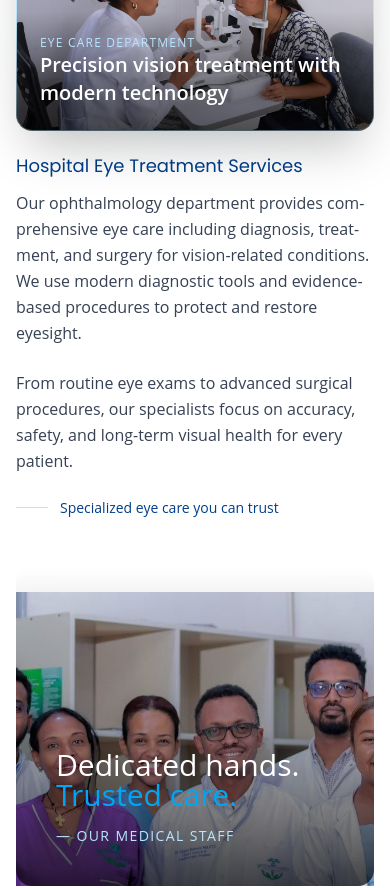
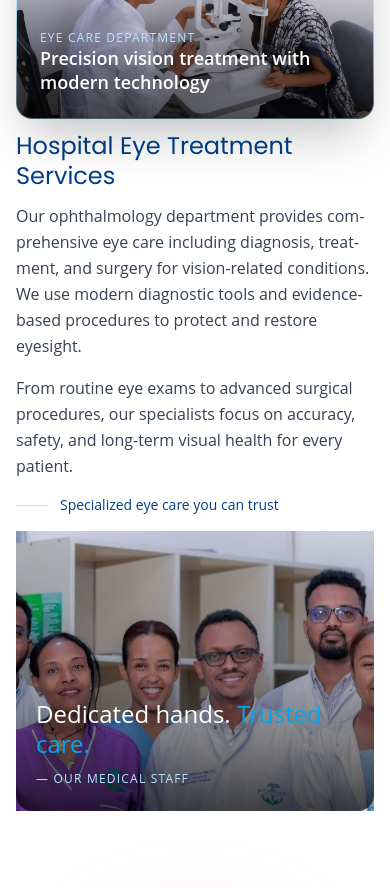
Before and after one commit to Tsedniya/Grand_Bishoftu_Hospital, a React (Vite) app in the folder myapp/: page /about in a window 390 px wide. Shown: the part 1660-2548 px from the top of the page. Built offline with nearby package versions, Linux system fonts and the light colour scheme.

Commit message:
frontend:home

```diff
--- a/myapp/src/components/TitleAbout.jsx
+++ b/myapp/src/components/TitleAbout.jsx
@@ -13,7 +13,9 @@ const TitleAbout = () => {
 
   useEffect(() => {
     const handleResize = () => setIsDesktop(window.innerWidth >= 1024);
+
     window.addEventListener("resize", handleResize);
+
     return () => window.removeEventListener("resize", handleResize);
   }, []);
 
@@ -27,10 +29,10 @@ const TitleAbout = () => {
   const scale = useTransform(scrollYProgress, [0, 1], [0.9, 1.1]);
 
   return (
-    <div className="bg-white  mt-3 py-10 px-4 sm:px-[5vw] md:px-[6vw] lg:px-[9vw]">
+    <div className="bg-white sm:-mt-5  md:mt-0 py-10 px-4 sm:px-[5vw] md:px-[6vw] lg:px-[9vw]">
 
       {/* ROW */}
-      <div className="flex flex-col lg:flex-row-reverse lg:h-[420px] items-stretch gap-6 lg:gap-10">
+      <div className="flex flex-col lg:flex-row-reverse lg:h-[420px] items-stretch gap-3 lg:gap-10">
 
         {/* IMAGE SIDE */}
         <motion.div
@@ -56,7 +58,8 @@ const TitleAbout = () => {
                 <p className="text-xs uppercase tracking-widest text-sky-200">
                   Eye Care Department
                 </p>
-                <p className="text-xl md:text-lg font-semibold">
+
+                <p className="text-lg md:text-xl font-semibold leading-snug">
                   Precision vision treatment with modern technology
                 </p>
               </div>
@@ -73,7 +76,7 @@ const TitleAbout = () => {
           transition={{ duration: 0.6, delay: 0.2 }}
           className="w-full lg:w-1/2 h-full flex flex-col justify-center"
         >
-          <h3 className="text-lg sm:text-3xl md:text-5xl mb-3 text-[#023E8A] font-poppins leading-tight md:leading-snug">
+          <h3 className="text-2xl sm:text-3xl md:text-5xl mb-3 text-[#023E8A] font-poppins leading-tight md:leading-snug">
             Hospital Eye Treatment Services
           </h3>
 
@@ -84,12 +87,12 @@ const TitleAbout = () => {
             restore eyesight.
           </p>
 
-          <p className="font-opensans text-base lg:text-lg leading-relaxed text-left lg:text-justify mt-6 text-gray-700">
+          <p className="font-opensans text-base lg:text-lg leading-relaxed text-left lg:text-justify mt-4 text-gray-700">
             From routine eye exams to advanced surgical procedures, our specialists
             focus on accuracy, safety, and long-term visual health for every patient.
           </p>
 
-          <div className="mt-6 flex items-center gap-3 text-sm text-[#023E8A]">
+          <div className="mt-4 flex items-center gap-3 text-sm text-[#023E8A]">
             <div className="h-px w-8 bg-sky-200" />
             <span>Specialized eye care you can trust</span>
           </div>
@@ -100,7 +103,7 @@ const TitleAbout = () => {
       {/* FINAL ZOOM IMAGE */}
       <div
         ref={imageRef}
-        className="my-12 pt-10 md:my-20 h-auto lg:h-[80vh] overflow-hidden relative"
+        className="mt-4 md:mt-16 h-auto lg:h-[80vh] overflow-hidden relative"
       >
         <motion.img
           src={photo06}
@@ -110,12 +113,13 @@ const TitleAbout = () => {
 
         <div className="absolute inset-0 bg-gradient-to-b from-transparent via-black/20 to-black/70 rounded-2xl" />
 
-        <div className="absolute bottom-10 left-10 right-10 text-white">
-          <p className="text-3xl md:text-5xl font-medium leading-none">
-            Dedicated hands. <span className="text-sky-500">Trusted care.</span>
+        <div className="absolute bottom-6 md:bottom-10 left-5 md:left-10 right-5 md:right-10 text-white">
+          <p className="text-2xl sm:text-3xl md:text-5xl font-medium leading-tight">
+            Dedicated hands.{" "}
+            <span className="text-sky-500">Trusted care.</span>
           </p>
 
-          <p className="mt-4 text-sky-200  text-sm uppercase tracking-widest">
+          <p className="mt-3 text-sky-200 text-xs sm:text-sm uppercase tracking-widest">
             — Our Medical Staff
           </p>
         </div>
--- a/myapp/src/pages/About.jsx
+++ b/myapp/src/pages/About.jsx
@@ -2,7 +2,7 @@ import React from 'react';
 import TitleAbout from '../components/TitleAbout';
 import RatingBox from '../components/RatingBox';
 import Treatment from '../components/Treatment';
-import Mission from '../components/mission';
+import Mission from '../components/Mission';
 import TestimonialSlider from "../components/TestimonialSlider";
 
 
```
Also changed, not shown: myapp/src/components/Mission.jsx (renamed from myapp/src/components/mission.jsx), 1 other file (tests, documents, lock files or other folders).
